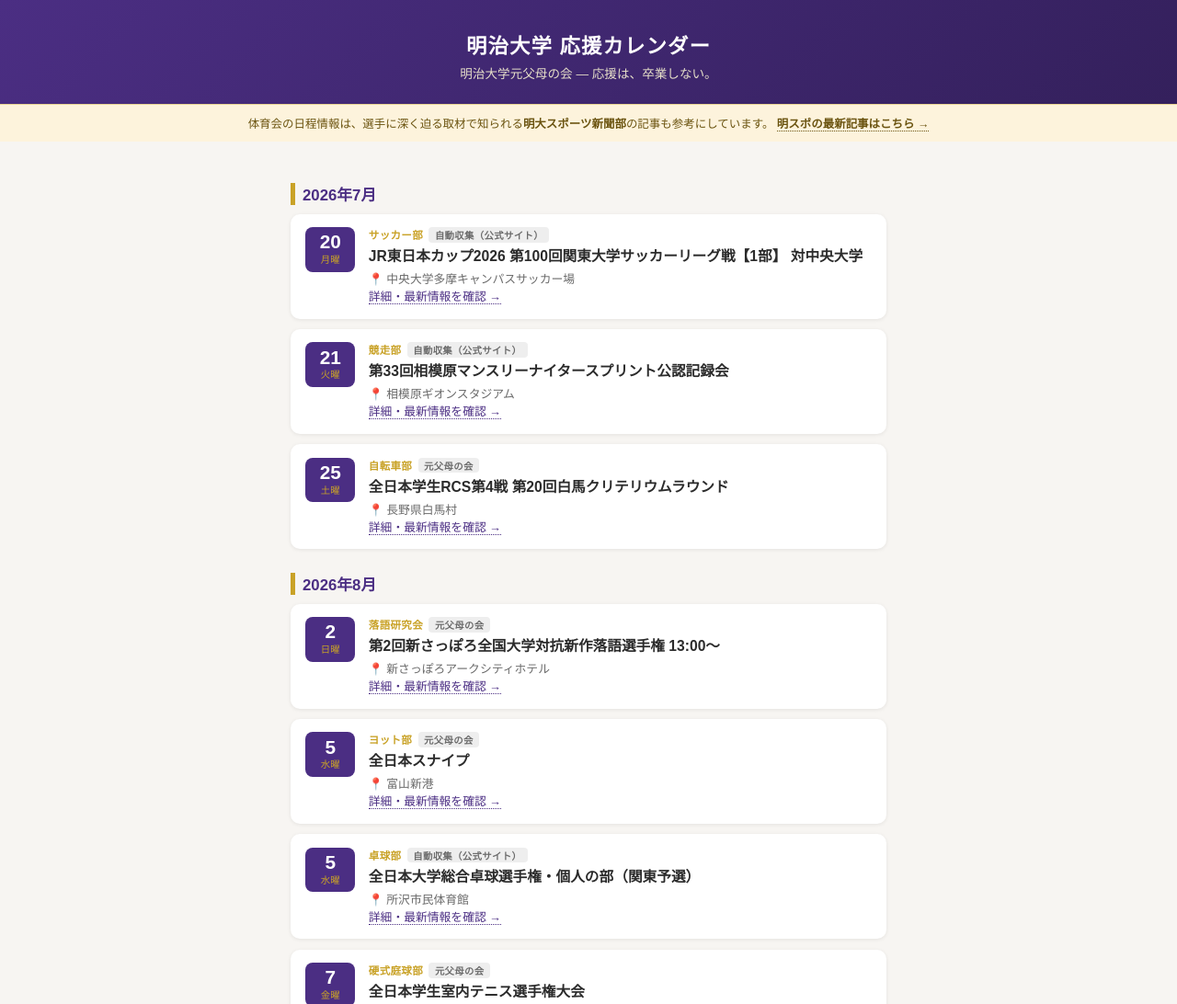
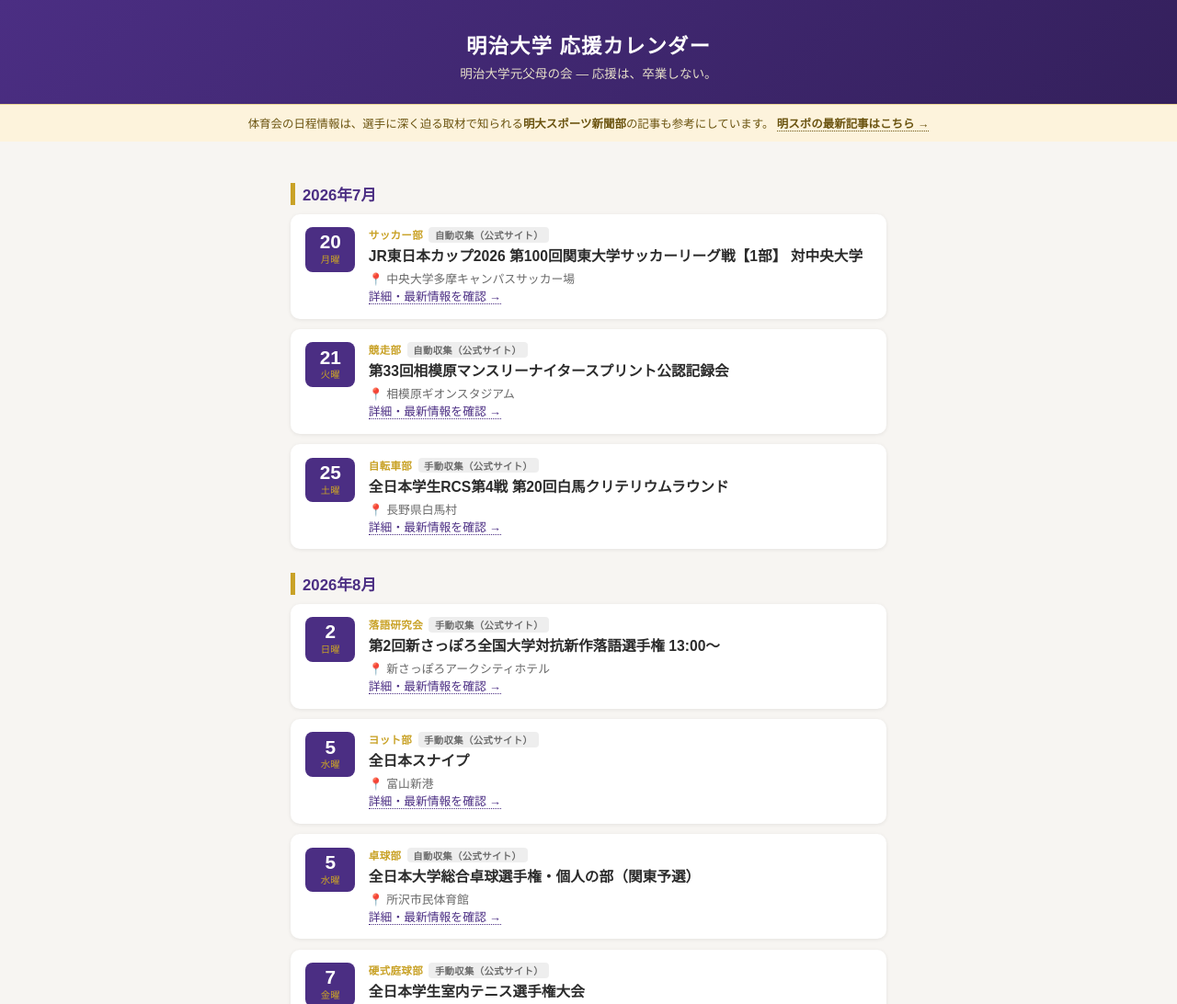
Before and after one commit to ichisasa/meiji-oen-calendar, a plain HTML site: page docs/index.html in a window 1280 px wide. Shown: the top 1092 px of the page at 92% size. Drawn offline with Linux system fonts and the light colour scheme.

Commit message:
Update index.html

```diff
--- a/docs/index.html
+++ b/docs/index.html
@@ -225,7 +225,7 @@ async function main() {
       ? `<span class="source-tag meisupo">取材:明大スポーツ新聞部</span>`
       : isAiExtracted
       ? `<span class="source-tag">自動収集（公式サイト）</span>`
-      : `<span class="source-tag">元父母の会</span>`;
+      : `<span class="source-tag">手動収集（公式サイト）</span>`;
 
     html += `
       <div class="card">
```
